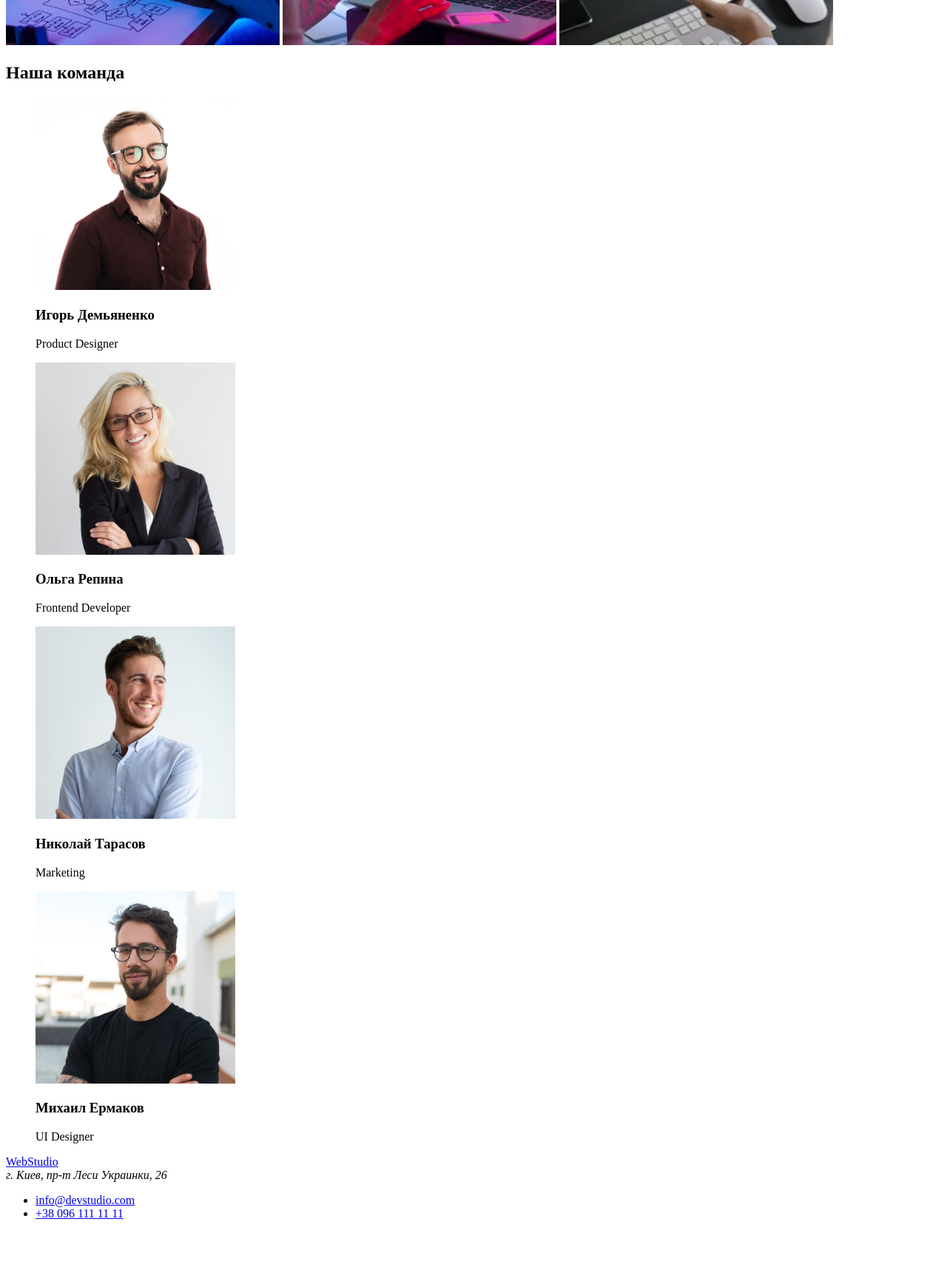
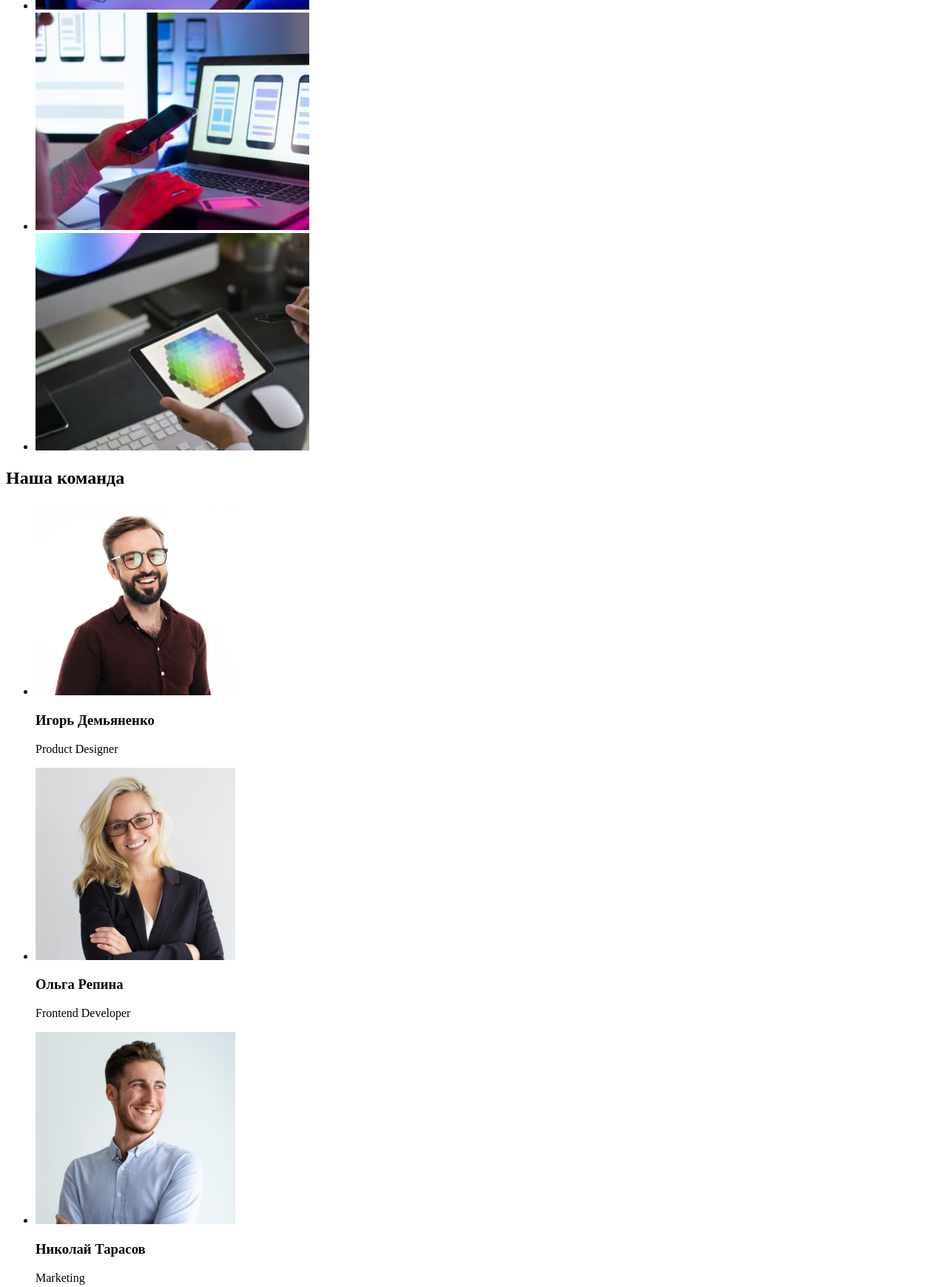
Before and after one commit to romanlancer/Homework-1-, a plain HTML site: page index.html in a window 1280 px wide. Shown: the part 920-2660 px from the top of the page at 74% size. Before the commit the page ends 2586 px from the top, so only its background shows below. Drawn offline with Linux system fonts and the light colour scheme.

Commit message:
исправил ошибки

```diff
--- a/index.html
+++ b/index.html
@@ -12,9 +12,9 @@
       <nav>
         <a href="./index.html">WebStudio</a>
         <ul>
-          <li><a href=""></a>Студия</li>
-          <li><a href=""></a>Портфолио</li>
-          <li><a href=""></a>Контакты</li>
+          <li><a href="">Студия</a></li>
+          <li><a href="">Портфолио</a></li>
+          <li><a href="">Контакты</a></li>
         </ul>
       </nav>
       <ul>
@@ -33,7 +33,7 @@
       </section>
       <!-- Наши преимущества -->
       <section>
-        <h2>Наши преимущества</h2>
+        <h2 hidden>Наши преимущества</h2>
         <ul>
           <li>
             <h3>Внимание к деталям</h3>
@@ -60,41 +60,39 @@
       <!-- Наши занятия -->
       <section>
         <h2>Чем мы занимаемся</h2>
-        <img src="./images/img.jpg" alt="человек работающий за компьютером" width="370" />
-        <img src="./images/img2.jpg" alt="человек работающий на смартфоне" width="370" />
-        <img src="./images/img3.jpg" alt="человек работающий на планшете" width="370" />
+        <ul>
+          <li>
+            <img src="./images/img.jpg" alt="человек работающий за компьютером" width="370" />
+          </li>
+          <li><img src="./images/img2.jpg" alt="человек работающий на смартфоне" width="370" /></li>
+          <li><img src="./images/img3.jpg" alt="человек работающий на планшете" width="370" /></li>
+        </ul>
       </section>
       <!-- Наша команда -->
       <section>
         <h2>Наша команда</h2>
-        <figure>
-          <img src="./images/picture1.jpg" alt="Игорь Демьяненко-Product Designer" width="270" />
-          <figcaption>
+        <ul>
+          <li>
+            <img src="./images/picture1.jpg" alt="Игорь Демьяненко-Product Designer" width="270" />
             <h3>Игорь Демьяненко</h3>
-            <p>Product Designer</p>
-          </figcaption>
-        </figure>
-        <figure>
-          <img src="./images/picture2.jpg" alt="Ольга Репина-Frontend Developer" width="270" />
-          <figcaption>
+            <p lang="en">Product Designer</p>
+          </li>
+          <li>
+            <img src="./images/picture2.jpg" alt="Ольга Репина-Frontend Developer" width="270" />
             <h3>Ольга Репина</h3>
-            <p>Frontend Developer</p>
-          </figcaption>
-        </figure>
-        <figure>
-          <img src="./images/picture3.jpg" alt="Николай Тарасов-Marketing" width="270" />
-          <figcaption>
+            <p lang="en">Frontend Developer</p>
+          </li>
+          <li>
+            <img src="./images/picture3.jpg" alt="Николай Тарасов-Marketing" width="270" />
             <h3>Николай Тарасов</h3>
-            <p>Marketing</p>
-          </figcaption>
-        </figure>
-        <figure>
-          <img src="./images/picture4.jpg" alt="Михаил Ермаков-UI Designer" width="270" />
-          <figcaption>
+            <p lang="en">Marketing</p>
+          </li>
+          <li>
+            <img src="./images/picture4.jpg" alt="Михаил Ермаков-UI Designer" width="270" />
             <h3>Михаил Ермаков</h3>
-            <p>UI Designer</p>
-          </figcaption>
-        </figure>
+            <p lang="en">UI Designer</p>
+          </li>
+        </ul>
       </section>
     </main>
     <!-- Подвал страницы -->
```
